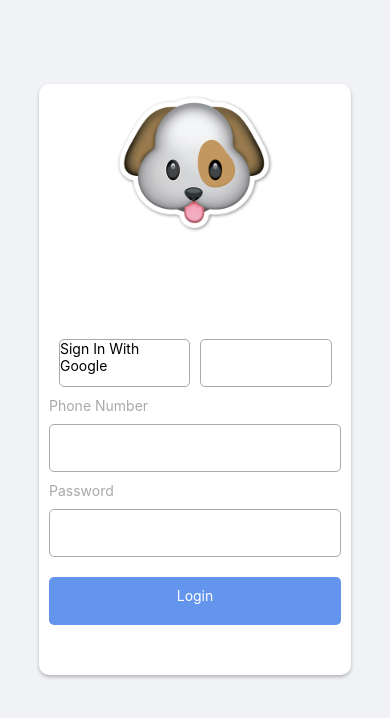
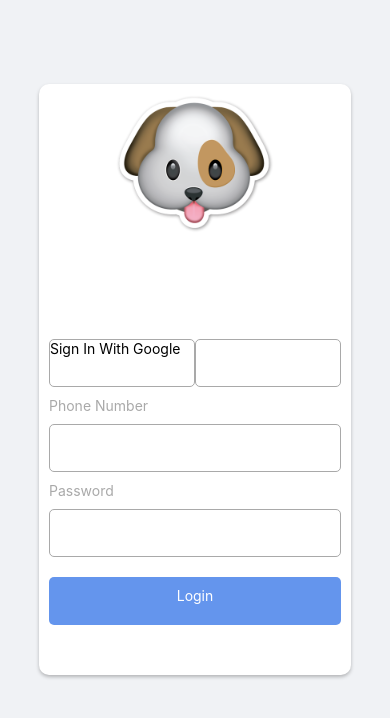
Before and after one commit to Baebees/Baebees, a React Native app in the folder client/: screen / in a window 390 px wide. Shown: the top 718 px of the page. Built offline with nearby package versions, Linux system fonts and the light colour scheme.

Commit message:
Fixing the federation container

```diff
--- a/client/components/Federation/Federation.js
+++ b/client/components/Federation/Federation.js
@@ -22,10 +22,10 @@ const styles = StyleSheet.create({
         flex: 1,
         paddingHorizontal: 10,
         flexDirection: "row",
+
     },
     google: {
-        marginLeft: 10,
-        width: '45%',
+        width: '50%',
         height: '3rem',
         borderWidth: 1,
         borderColor: "#a9a9a9",
@@ -34,8 +34,7 @@ const styles = StyleSheet.create({
         borderRadius: 5
     },
     facebook: {
-        marginLeft: 10,
-        width: '45%',
+        width: '50%',
         height: '3rem',
         borderWidth: 1,
         borderColor: "#a9a9a9",
```
